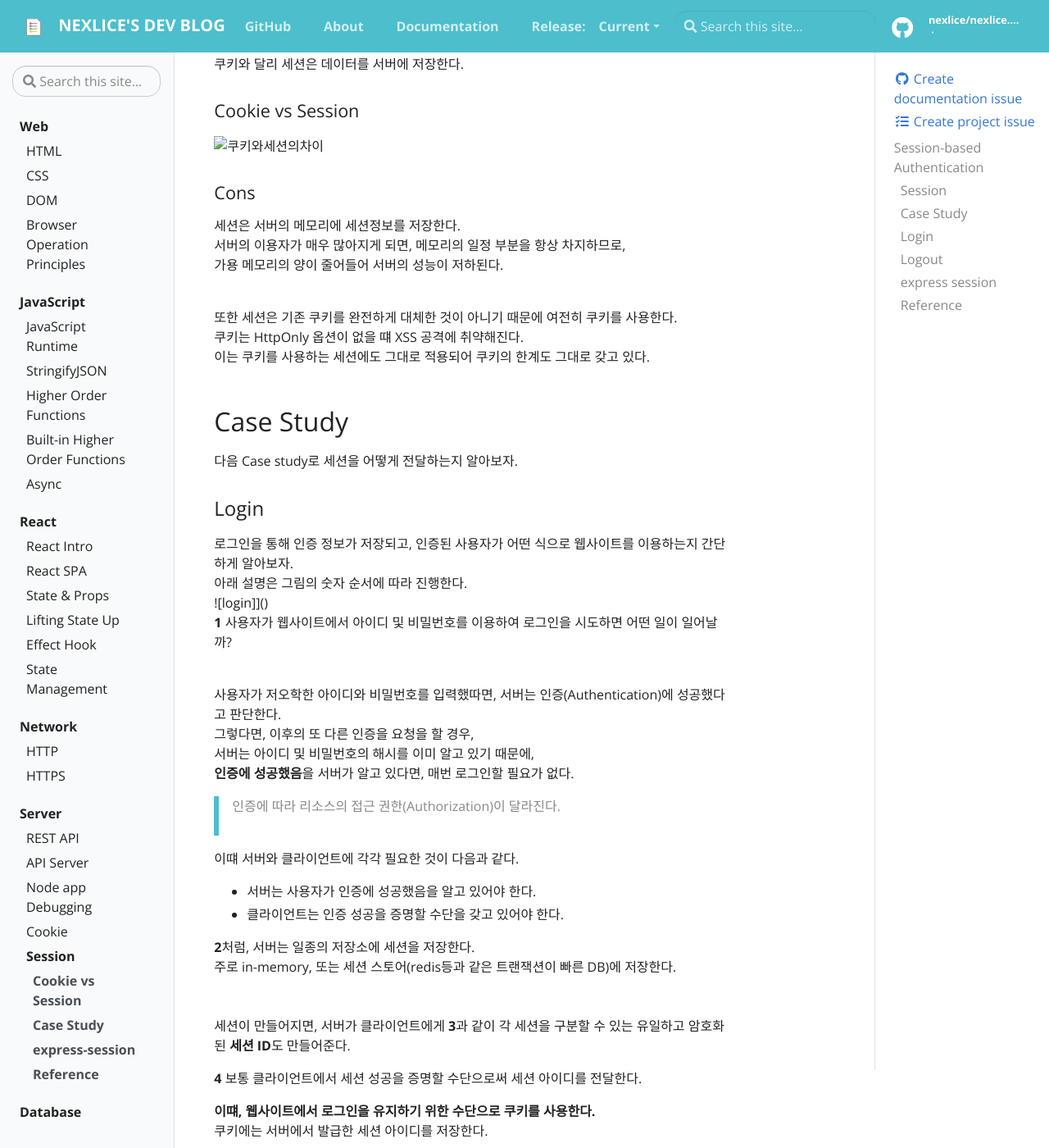
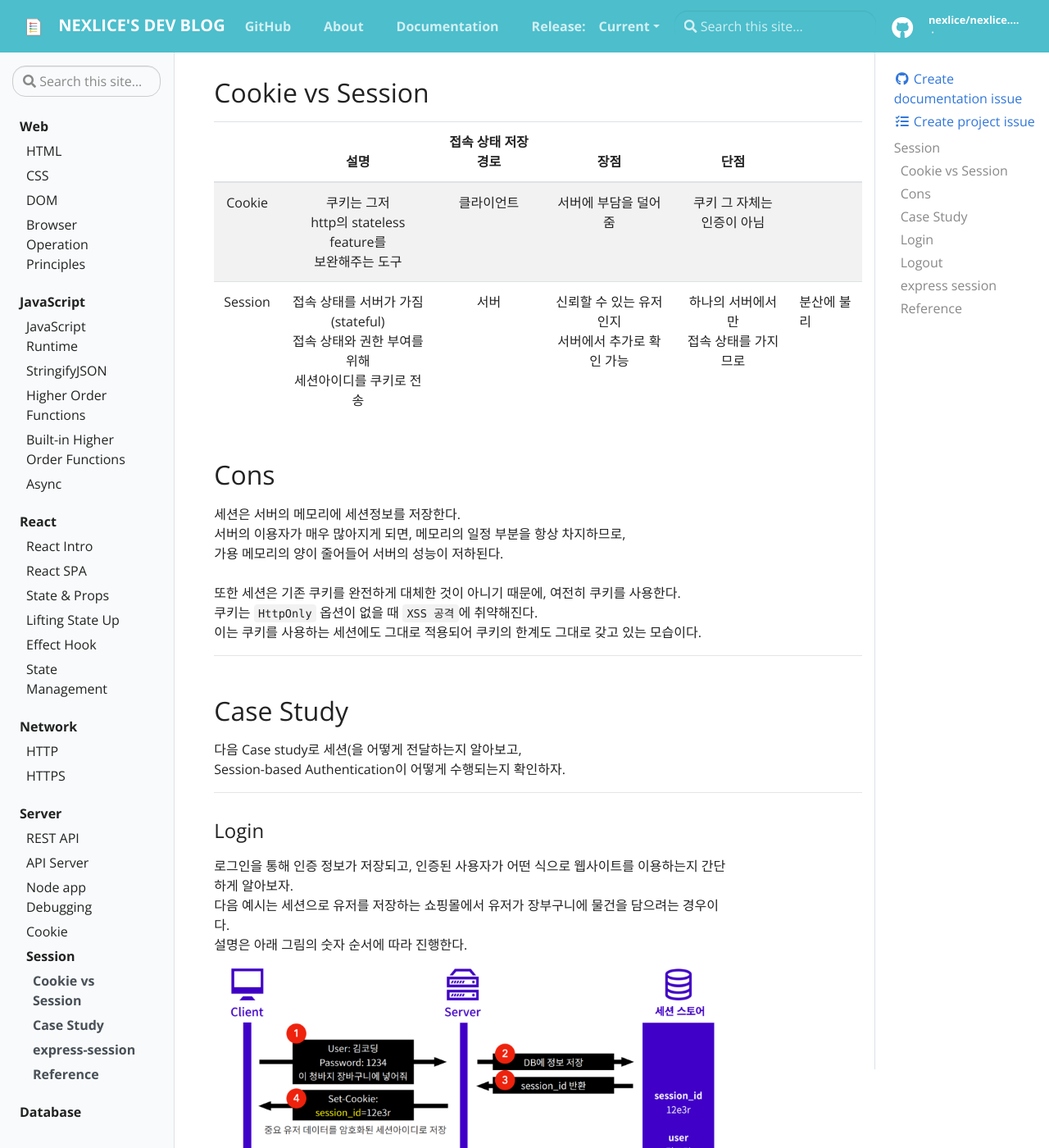
Before and after one commit to nexlice/nexlice.github.io, a Jekyll site: the page built from _docs/server/session.md, in a window 1280 px wide and 1400 px high, scrolled down 438 px. Shown: the whole window at 82% size. Built offline with Jekyll 4.4.1, drawn with Linux system fonts in a browser that asks for light colours; some of the changed text lies outside the part shown.

Commit message:
docs: session WIP

```diff
--- a/_docs/server/session.md
+++ b/_docs/server/session.md
@@ -12,73 +12,75 @@ description: Learn about the concept of Session!
 
 {% include alert.html type="danger" title="Warning!" content="이 문서는 아직 미완성 문서입니다." %}
 
-# Session-based Authentication
+# Session
+세션이란, 서버와 클라이언트가 연결된 상태, 사용자가 인증에 성공한 상태를 의미한다.
+쿠키와 달리 세션은 **데이터를 서버에 저장**한다.
 
-### Session
-세션이란, 서버와 클라이언트가 연결된 상태, 사용자가 인증에 성공한 상태를 의미한다.
-쿠키와 달리 세션은 데이터를 서버에 저장한다.
+---
 
-#### Cookie vs Session
-![쿠키와세션의차이]()
+## Cookie vs Session
 
-#### Cons
+||설명|접속 상태 저장 경로|장점|단점|
+|:---:|:---:|:---:|:---:|:---:|
+|Cookie|쿠키는 그저<br>http의 stateless feature를<br>보완해주는 도구|클라이언트|서버에 부담을 덜어줌|쿠키 그 자체는<br>인증이 아님|
+|Session|접속 상태를 서버가 가짐<br>(stateful)<br>접속 상태와 권한 부여를 위해<br>세션아이디를 쿠키로 전송|서버|신뢰할 수 있는 유저인지<br>서버에서 추가로 확인 가능|하나의 서버에서만<br>접속 상태를 가지므로|분산에 불리|
+
+## Cons
 세션은 서버의 메모리에 세션정보를 저장한다.
 서버의 이용자가 매우 많아지게 되면, 메모리의 일정 부분을 항상 차지하므로,
 가용 메모리의 양이 줄어들어 서버의 성능이 저하된다.
 <br>
+또한 세션은 기존 쿠키를 완전하게 대체한 것이 아니기 때문에, 여전히 쿠키를 사용한다.
+쿠키는 `HttpOnly` 옵션이 없을 때 `XSS 공격`에 취약해진다.
+이는 쿠키를 사용하는 세션에도 그대로 적용되어 쿠키의 한계도 그대로 갖고 있는 모습이다.
 
-또한 세션은 기존 쿠키를 완전하게 대체한 것이 아니기 때문에 여전히 쿠키를 사용한다.
-쿠키는 HttpOnly 옵션이 없을 떄 XSS 공격에 취약해진다.
-이는 쿠키를 사용하는 세션에도 그대로 적용되어 쿠키의 한계도 그대로 갖고 있다.
+---
 
 ## Case Study
-다음 Case study로 세션을 어떻게 전달하는지 알아보자.
+다음 Case study로 세션(을 어떻게 전달하는지 알아보고,
+Session-based Authentication이 어떻게 수행되는지 확인하자.
+
+---
 
 ### Login
 로그인을 통해 인증 정보가 저장되고, 인증된 사용자가 어떤 식으로 웹사이트를 이용하는지 간단하게 알아보자.
-아래 설명은 그림의 숫자 순서에 따라 진행한다.
-![login]]()
-**1**
-사용자가 웹사이트에서 아이디 및 비밀번호를 이용하여 로그인을 시도하면 어떤 일이 일어날까?
+다음 예시는 세션으로 유저를 저장하는 쇼핑몰에서 유저가 장부구니에 물건을 담으려는 경우이다.
+설명은 아래 그림의 숫자 순서에 따라 진행한다.
+![session-logic](../../assets/img/session-logic.png)
+`1` : 사용자가 웹사이트에서 아이디 및 비밀번호를 이용하여 로그인을 시도한다.
 <br>
+사용자가 정확한 아이디와 비밀번호를 입력했다면, 서버는 인증(Authentication)에 성공했다고 판단한다.
+그렇다면, 이후의 또 다른 인증을 요청을 할 경우, 서버는 아이디 및 비밀번호의 해시를 이미 알고 있기 때문에,
+**인증에 성공했음**을 서버가 알고 있다면, 매번 로그인할 필요가 없다.
 
-사용자가 저오학한 아이디와 비밀번호를 입력했따면, 서버는 인증(Authentication)에 성공했다고 판단한다.
-그렇다면, 이후의 또 다른 인증을 요청을 할 경우,
-서버는 아이디 및 비밀번호의 해시를 이미 알고 있기 때문에,
-**인증에 성공했음**을 서버가 알고 있다면, 매번 로그인할 필요가 없다.
 > 인증에 따라 리소스의 접근 권한(Authorization)이 달라진다.
-<br>
 
-이떄 서버와 클라이언트에 각각 필요한 것이 다음과 같다.
+이때 서버와 클라이언트에 각각 필요한 것이 다음과 같다.
 - 서버는 사용자가 인증에 성공했음을 알고 있어야 한다.
 - 클라이언트는 인증 성공을 증명할 수단을 갖고 있어야 한다.
 
-**2**처럼, 서버는 일종의 저장소에 세션을 저장한다.
-주로 in-memory, 또는 세션 스토어(redis등과 같은 트랜잭션이 빠른 DB)에 저장한다.
+`2` : 서버는 일종의 저장소에 세션을 저장한다.
+주로 in-memory, 또는 세션 스토어(redis, etc. 와 같이 트랜잭션이 빠른 DB)에 저장한다.
 <br>
-세션이 만들어지면, 서버가 클라이언트에게 **3**과 같이 각 세션을 구분할 수 있는 유일하고 암호화된 **세션 ID**도 만들어준다.
+`3` : 세션이 만들어지면, 서버가 클라이언트에게 각 세션을 구분할 수 있는 유일하고 암호화된 **세션 ID**를 만들어준다.
+<br>
+`4` 보통 클라이언트에서 세션 성공을 증명할 수단으로써 세션 아이디를 전달한다.
+**이때, 웹사이트에서 로그인을 유지하기 위한 수단으로 쿠키를 사용한다.**
+쿠키에는 서버에서 발급한 세션 아이디를 저장한다.
+<br>
+`5` : 쿠키를 통해 유효한 세션 아이디가 서버에 전달되고,
+`6` : 세션 스토어에 해당 세션이 존재한다면,
+`7,8` : 서버는 해당 요청에 접근 가능하다고 판단한다.
+<br>
+하지만 쿠키에 세션 아이디 정보가 없는 경우, 서버는 해당 요청이 인증되지 않았음을 알려준다.
 
-**4** 보통 클라이언트에서 세션 성공을 증명할 수단으로써 세션 아이디를 전달한다.
-
-**이떄, 웹사이트에서 로그인을 유지하기 위한 수단으로 쿠키를 사용한다.**
-쿠키에는 서버에서 발급한 세션 아이디를 저장한다.
-
-<br>
-
-**5** 쿠키를 통해 유효한 세션 아이디가 서버에 전달되고,
-**6** 세션 스토어에 해당 세션이 존재한다면,
-**7,8** 서버는 해당 요청에 접근 가능하다고 판단한다.
-<br>
-
-하지만 쿠키에 세션 아이디 정보가 없는 경우, 서버는 해당 요청이 인증되지 않았음을 알려준다.
+---
 
 ### Logout
 세션 아이디가 담긴 쿠키는 클라이언트에 저장되어 있으며, 서버는 세션을 저장하고 있다.
 서버는 그저 세션 아이디로만 요청을 판단한다.
-> 주의
-> 쿠키는 세션 아이디, 즉 인증 성공에 대해 증명을 갖고 있으므로,
-> XSS 공격 등의 방법으로 탈취될 경우, 서버는 해당 요청이 인증된 사용자의 요청이라고 판단한다.
-> 이것이 우리가 공공 PC에서 로그아웃해야 하는 이유이다.
+
+{% include alert.html type="danger" title="주의!" content="쿠키는 세션 아이디, 즉 인증 성공에 대해 증명을 갖고 있으므로,\nXSS공격 등의 방법으로 탈취될 경우, 서버는 해당 요청이 인증된 사용자의 요청이라고 판단한다.\n이것이 우리가 공공 PC에서 로그아웃해야 하는 이유이다." %}
 
 그러므로, 로그아웃은 다음 두 가지 작업을 해야 한다.
 - 서버의 세션 정보를 삭제한다.
@@ -87,16 +89,18 @@ description: Learn about the concept of Session!
 서버가 클라이언트의 쿠키를 임의로 삭제할 수는 없다.
 대신, `set-cookie`로 세션 아이디의 키값을 무효한 값으로 갱신해야 한다.
 
+---
+
 ## express session
 이런 세션을 대신 관리해주는 `express-session` 모듈이 존재한다.
 `express-session`은 세션을 위한 미들웨어로, `Express`에서 세션을 다룰 수 있는 공간을 더우 쉽게 만들어 준다.
 <br>
-
 또한 필요한 경우, 세션 아이디를 쿠키에 저장하고, 해당 세션 아이디에 종속되는 고유한 세션 객체를 서버 메모리에 저장한다.
 이때 세션 객체는 서로 독립적인 객체이므로 각각 다른 데이터를 저장할 수 있다.
 <br>
+`req.session이` 바로 세션 객체이며, `req.session`은 세션 객체에 세션 데이터를 저장하거나 불러오기 위해 사용한다.
 
-req.session이 바로 세션 객체이며, req.session은 세션 객체에 세션 데이터를 저장하거나 불러오기 위해 사용한다.
+---
 
 ## Reference
 [Github : express-session](https://github.com/expressjs/session#reqsession)
```
Also changed, not shown: assets/img/session-logic.png (added).
